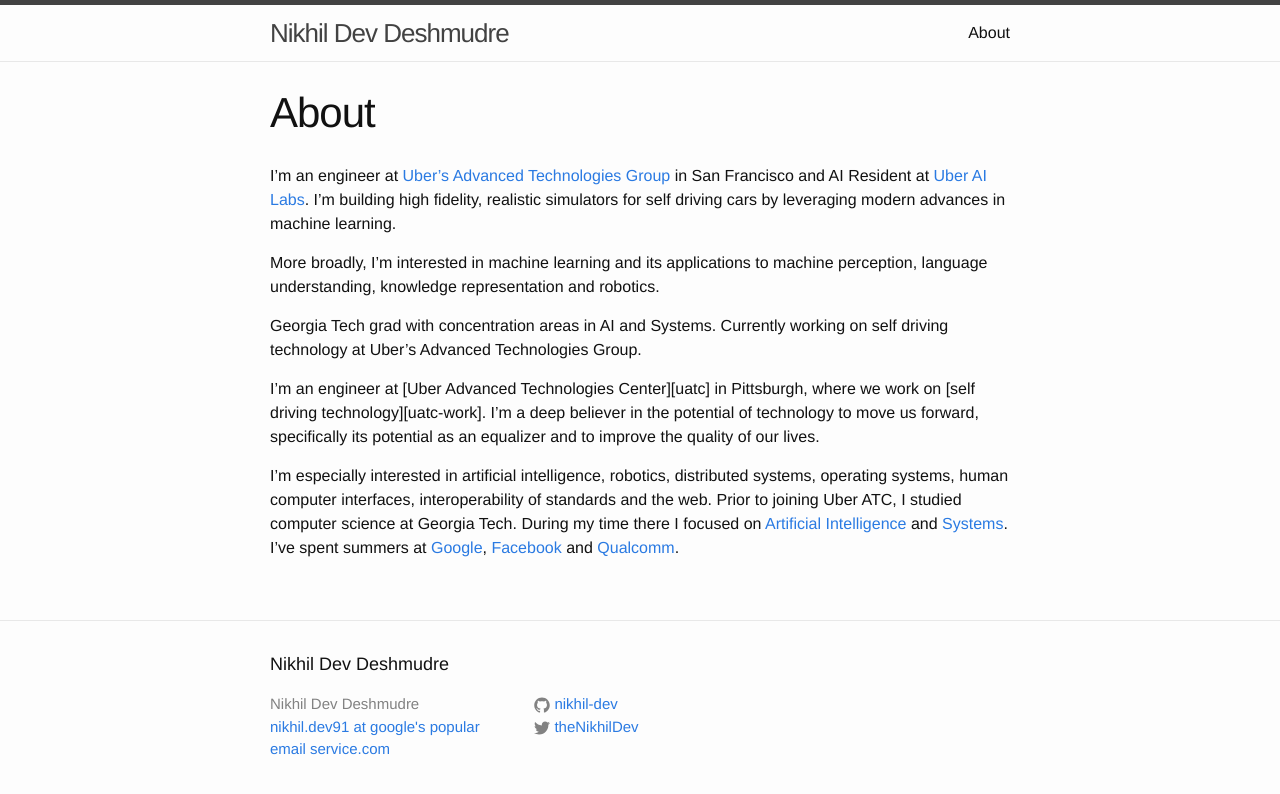
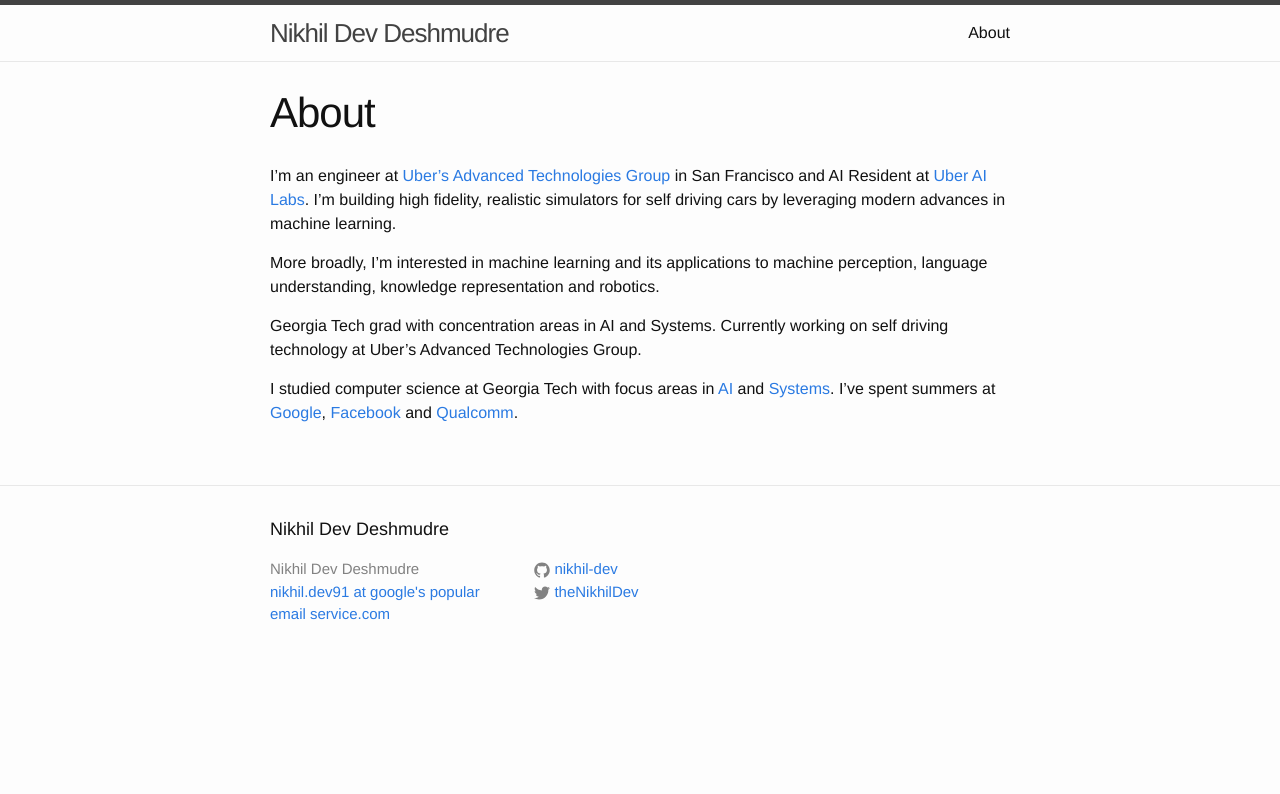
Before and after one commit to nikhil-dev/nikhil-dev.github.io, a Jekyll site: the page built from about.md, in a window 1280 px wide. Shown: the top 794 px of the page. Built offline with Jekyll 4.4.1, drawn with Linux system fonts in a browser that asks for light colours.

Commit message:
about fix

```diff
--- a/about.md
+++ b/about.md
@@ -10,11 +10,7 @@ More broadly, I'm interested in machine learning and its applications to machine
 
 Georgia Tech grad with concentration areas in AI and Systems. Currently working on self driving technology at Uber's Advanced Technologies Group.
 
-
-
-I'm an engineer at [Uber Advanced Technologies Center][uatc] in Pittsburgh, where we work on [self driving technology][uatc-work]. I'm a deep believer in the potential of technology to move us forward, specifically its potential as an equalizer and to improve the quality of our lives.
-
-I'm especially interested in artificial intelligence, robotics, distributed systems, operating systems, human computer interfaces, interoperability of standards and the web. Prior to joining Uber ATC, I studied computer science at Georgia Tech. During my time there I focused on [Artificial Intelligence][ai-gatech] and [Systems][systems-gatech]. I've spent summers at [Google][google], [Facebook][facebook] and [Qualcomm][qualcomm].
+I studied computer science at Georgia Tech with focus areas in [AI][ai-gatech] and [Systems][systems-gatech]. I've spent summers at [Google][google], [Facebook][facebook] and [Qualcomm][qualcomm].
 
 [google]: https://www.google.com
 [facebook]: https://www.facebook.com
```
